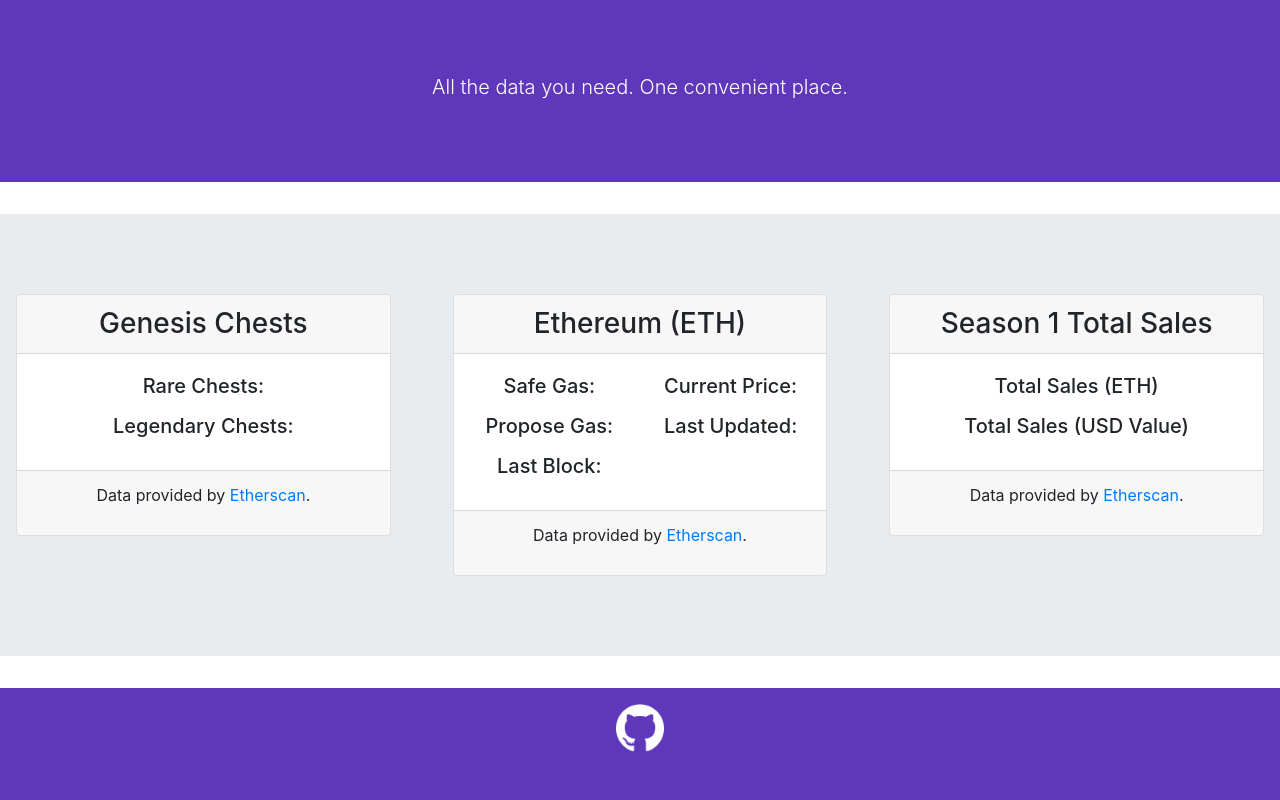
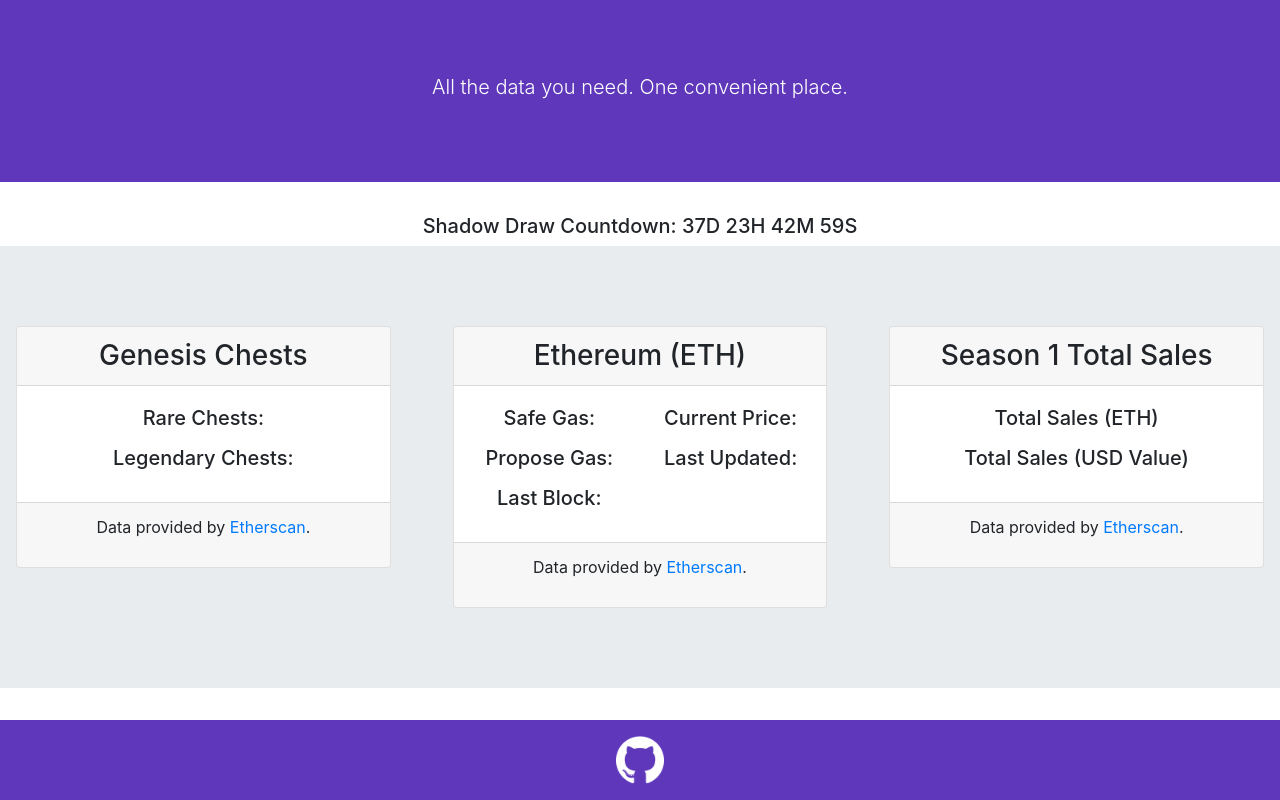
Before and after one commit to aaronrotman/daily-data, a Flask app: template templates/gu_page.html in a window 1280 px wide. Shown: the part 66-866 px from the top of the page. Before the commit the page ends 818 px from the top, so only its background shows below. Run offline with Flask 2, Linux system fonts and the light colour scheme; the template is opened without the code that fills it, so the values that code supplies are empty; some libraries are stand-ins or nearby versions.

Commit message:
Add countdown timer for GU shadow draw on GU page

```diff
--- /dev/null
+++ b/static/countdown_timer.js
@@ -0,0 +1,27 @@
+// The date the countdown ends
+var countDownDate = new Date("Nov 11, 2020 18:00:00").getTime();
+
+// Update the time every 1 second
+setInterval(() => {
+
+    // Store the current time
+    var currentTime = new Date().getTime();
+
+    // Calculate the time until the countdown ends
+    var timeLeft = countDownDate - currentTime;
+
+    // Time calculations for days, hours, minutes and seconds
+    var days = Math.floor(timeLeft / (1000 * 60 * 60 * 24));
+    var hours = Math.floor((timeLeft % (1000 * 60 * 60 * 24)) / (1000 * 60 * 60));
+    var minutes = Math.floor((timeLeft % (1000 * 60 * 60)) / (1000 * 60));
+    var seconds = Math.floor((timeLeft % (1000 * 60)) / 1000);
+
+    // Display the time remaining in the countdown row
+    document.getElementById("countDown").innerHTML = `Shadow Draw Countdown: ${days}D ${hours}H ${minutes}M ${seconds}S`;
+
+    // Display a message if the countdown is complete
+    if (timeLeft < 0) {
+        clearInterval(x);
+        document.getElementById("countDown").innerHTML = "The shadow draw has ended!";
+    }
+}, 1000);
--- a/templates/gu_page.html
+++ b/templates/gu_page.html
@@ -11,7 +11,9 @@
     <link rel="stylesheet" href="https://maxcdn.bootstrapcdn.com/bootstrap/4.0.0/css/bootstrap.min.css" integrity="sha384-Gn5384xqQ1aoWXA+058RXPxPg6fy4IWvTNh0E263XmFcJlSAwiGgFAW/dAiS6JXm" crossorigin="anonymous">
     <!-- Custom CSS -->
     <link rel="stylesheet" type="text/css" href="{{ url_for('static', filename = 'style.css') }}">
-
+    <!-- Custom Javascript -->
+    <script src="{{ url_for('static', filename = 'countdown_timer.js') }}"></script>
+    <!-- Title -->
     <title>{{ meta["title"] }}</title>
   </head>
   <body>
@@ -54,7 +56,15 @@
         <p class="lead">All the data you need. One convenient place.</p>
       </div>
     </div>
+    <div class="container">
+      <div class="row">
+        <div class="col-12 text-center">
+          <h5 id="countDown"></h5>
+        </div>
+      </div>
+    </div>
     <div class="jumbotron jumbotron-fluid text-center" id="crypto-price-jumbotron">
+      <!-- Row to test coundown timer -->
       <div class="row">
         <!-- Chest Data Column -->
         <div class="col-md-4 text-center">
```
